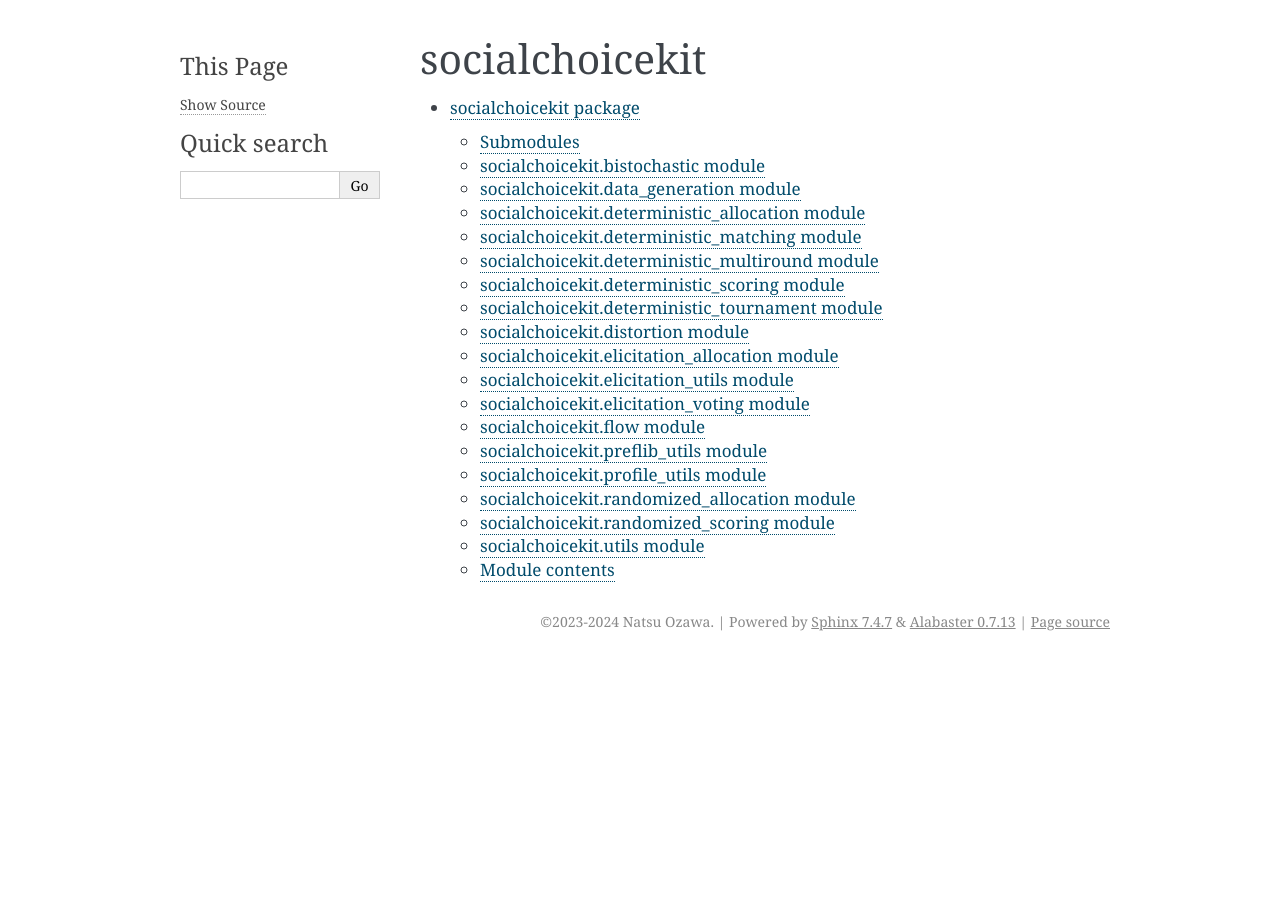
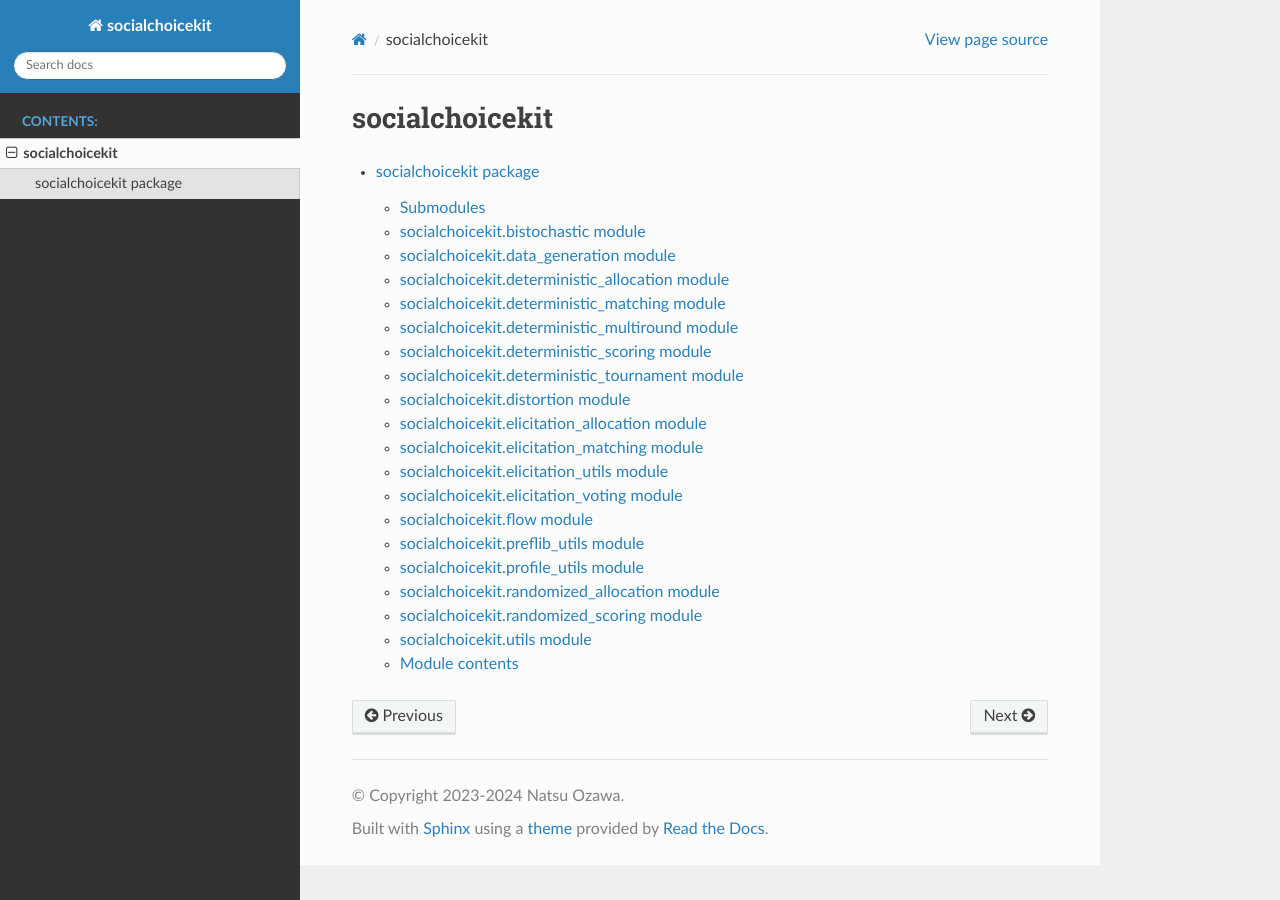
Before and after one commit to natsuozawa/socialchoicekit, a Sphinx documentation site: the page built from docs/modules.rst, in a window 1280 px wide. Built offline with Sphinx 7.4.7 and the Read the Docs theme 2.0.0, drawn with Linux system fonts in a browser that asks for light colours.

Commit message:
Update docs

```diff
--- a/docs/conf.py
+++ b/docs/conf.py
@@ -22,6 +22,7 @@ extensions = [
   #  'sphinx.ext.doctest',
    'sphinx.ext.autodoc',
    'sphinx.ext.autosummary',
+   'sphinx.ext.viewcode',
 ]
 
 templates_path = ['_templates']
@@ -32,5 +33,5 @@ exclude_patterns = ['_build', 'Thumbs.db', '.DS_Store', '.venv']
 # -- Options for HTML output -------------------------------------------------
 # https://www.sphinx-doc.org/en/master/usage/configuration.html#options-for-html-output
 
-html_theme = 'alabaster'
+html_theme = 'sphinx_rtd_theme'
 html_static_path = ['_static']
--- a/docs/socialchoicekit.rst
+++ b/docs/socialchoicekit.rst
@@ -76,6 +76,14 @@ socialchoicekit.elicitation\_allocation module
    :undoc-members:
    :show-inheritance:
 
+socialchoicekit.elicitation\_matching module
+--------------------------------------------
+
+.. automodule:: socialchoicekit.elicitation_matching
+   :members:
+   :undoc-members:
+   :show-inheritance:
+
 socialchoicekit.elicitation\_utils module
 -----------------------------------------
 
```
Also changed, not shown: requirements.txt (+9 -0 lines), 2 other files.
